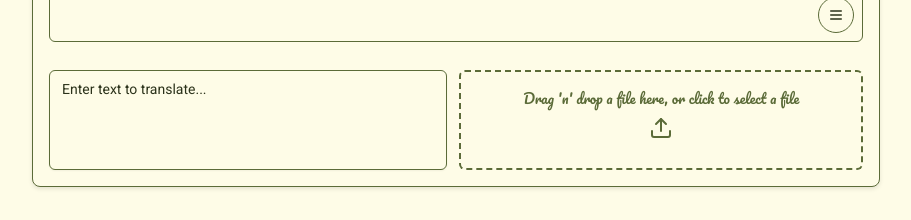
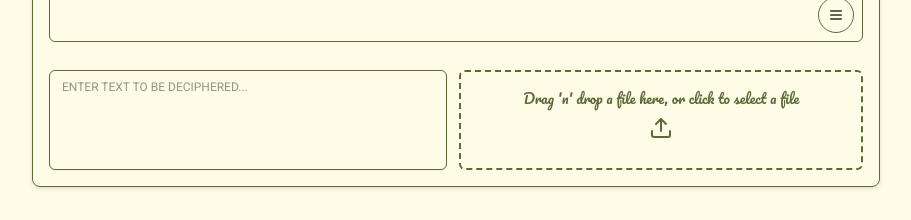
Before and after one commit to Muibeabuchi/AI-text-Interface, a React (Vite) app: page / in a window 1280 px wide. Shown: the part 414-634 px from the top of the page, without its empty margins (184-1095 px from the left). Built offline with nearby package versions, Linux system fonts and the light colour scheme.

Commit message:
fix error in text area for hidden state + add placeholder text color for dark mode + add temporary functionality for handling submit

```diff
--- a/src/components/file-upload.tsx
+++ b/src/components/file-upload.tsx
@@ -66,7 +66,7 @@ export function FileUpload({ onFileContent, hidden }: FileUploadProps) {
       {...getRootProps()}
       className={cn(
         "p-4 text-center transition-colors w-full   duration-200 border-2 border-dashed rounded-md cursor-pointer border-primary hover:bg-accent/10",
-        !hidden && "hidden"
+        hidden && "hidden"
       )}
     >
       <input {...getInputProps()} />
--- a/src/components/translation-panel.tsx
+++ b/src/components/translation-panel.tsx
@@ -53,6 +53,19 @@ export function TranslationPanel({ onSummarize }: TranslationPanelProps) {
   const handleMode = useText((state) => state.setMode);
 
   const showFileUpload = inputText.length > 0;
+
+  const handleSubmit = () => {
+    if (mode === "translation") return;
+
+    if (mode === "text") {
+      // logic for detecting language
+      // clear input text
+      setInputText("");
+    }
+    if (mode === "summary") {
+      // logic for summarizing text
+    }
+  };
 
   const handleTranslate = async (language: translateTypes) => {
     // check if a text exists
@@ -227,43 +240,38 @@ export function TranslationPanel({ onSummarize }: TranslationPanelProps) {
             </TooltipProvider>
           </div>
 
-          {inputText && (
-            <div className="flex items-center justify-between w-full">
-              <div className="w-full text-sm text-muted-foreground">
-                Word count: <span className="rounded-md ">{countWords()}</span>
-              </div>
-              {/* SHOW THIS ONLY WHEN THERE IS A TEXT TO BE SUMMARIZED */}
-              <div className="flex items-center justify-end w-full gap-2">
-                <span className="text-xs">Summary Length:</span>
-                <Slider className="w-1/4" max={3} step={1} />
-              </div>
-            </div>
-          )}
-
           <div className="relative flex items-stretch w-full h-full gap-3 mt-4">
             {/* {showFileUpload && !inputText ? (
             ) : ( */}
+            {mode === "translation" ? null : (
+              <>
                 <Textarea
-              placeholder="Enter text to translate..."
+                  placeholder={
+                    mode === "text"
+                      ? "Enter text to be deciphered..."
+                      : "input a context for the summary"
+                  }
                   value={inputText}
                   onChange={(e) => {
                     setInputText(e.target.value);
                   }}
-              className="w-full h-full  rounded-md resize-none min-h-[100px] bg-background border-primary"
+                  className="w-full h-full  rounded-md placeholder:text-darkgreen/50 resize-none min-h-[100px] bg-background border-primary"
                 />
 
                 <FileUpload
                   onFileContent={(content) => {
                     setInputText(content);
                   }}
-              hidden={showFileUpload === false}
+                  hidden={showFileUpload || mode === "summary"}
                 />
 
                 <SubmitButton
                   hidden={inputText.length <= 0}
-              onClick={() => {}}
+                  onClick={handleSubmit}
                   mode={mode}
                 />
+              </>
+            )}
 
             {/* )} */}
             {/* <TooltipProvider>
@@ -308,6 +316,19 @@ export function TranslationPanel({ onSummarize }: TranslationPanelProps) {
               </Tooltip>
             </TooltipProvider> */}
           </div>
+
+          {inputText && (
+            <div className="flex items-center justify-between w-full">
+              <div className="w-full text-sm text-muted-foreground">
+                Word count: <span className="rounded-md ">{countWords()}</span>
+              </div>
+              {/* SHOW THIS ONLY WHEN THERE IS A TEXT TO BE SUMMARIZED */}
+              <div className="flex items-center justify-end w-full gap-2">
+                <span className="text-xs">Summary Length:</span>
+                <Slider className="w-1/4" max={3} step={1} />
+              </div>
+            </div>
+          )}
         </section>
 
         {/* <TabsContent value="translations">
--- a/src/components/ui/textarea.tsx
+++ b/src/components/ui/textarea.tsx
@@ -1,6 +1,6 @@
-import * as React from "react"
+import * as React from "react";
 
-import { cn } from "@/lib/utils"
+import { cn } from "@/lib/utils";
 
 const Textarea = React.forwardRef<
   HTMLTextAreaElement,
@@ -9,14 +9,14 @@ const Textarea = React.forwardRef<
   return (
     <textarea
       className={cn(
-        "flex min-h-[60px] w-full rounded-md border border-input bg-transparent px-3 py-2 text-base shadow-sm placeholder:text-muted-foreground focus-visible:outline-none focus-visible:ring-1 focus-visible:ring-ring disabled:cursor-not-allowed disabled:opacity-50 md:text-sm",
+        "flex min-h-[60px] w-full rounded-md placeholder:text-darkgreen/50 dark:placeholder:text-white/40 placeholder:uppercase placeholder:text-xs placeholder:font-roboto  border border-input bg-transparent px-3 py-2 text-base shadow-sm  focus-visible:outline-none focus-visible:ring-1 focus-visible:ring-ring disabled:cursor-not-allowed disabled:opacity-50 md:text-sm",
         className
       )}
       ref={ref}
       {...props}
     />
-  )
-})
-Textarea.displayName = "Textarea"
+  );
+});
+Textarea.displayName = "Textarea";
 
-export { Textarea }
+export { Textarea };
```
Lines whose indentation alone changed are shown as unchanged.
